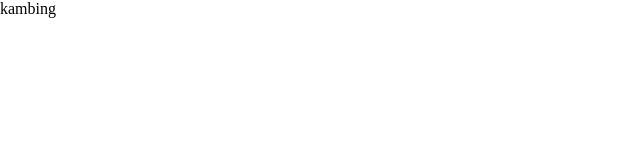
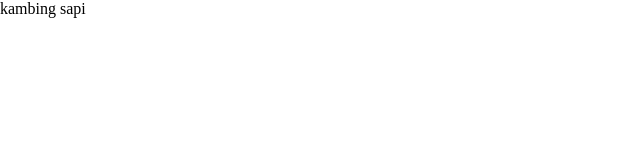
Before and after one commit to hardfinetry/odin-landing, a plain HTML site: page index.html in a window 1280 px wide. Shown: the full height of the page, 0-640 px from the left. Drawn offline with Linux system fonts and the light colour scheme.

Commit message:
test git from wsl

```diff
--- a/index.html
+++ b/index.html
@@ -8,6 +8,7 @@
     <body>
         <div class="header"></div>
         kambing
+        sapi
         <div class="middle"></div>
         <div class="footer"></div>
     </body>
```
